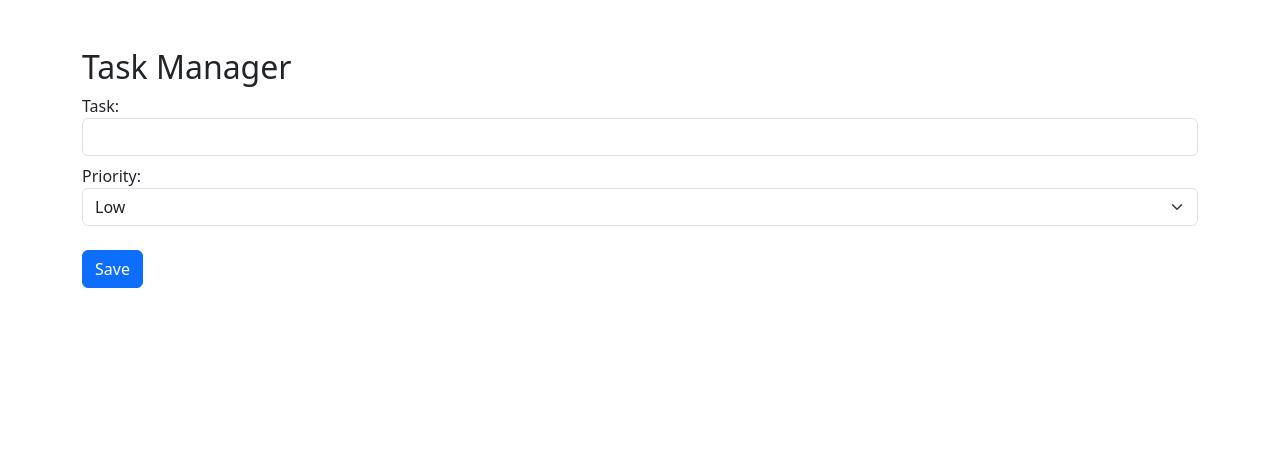
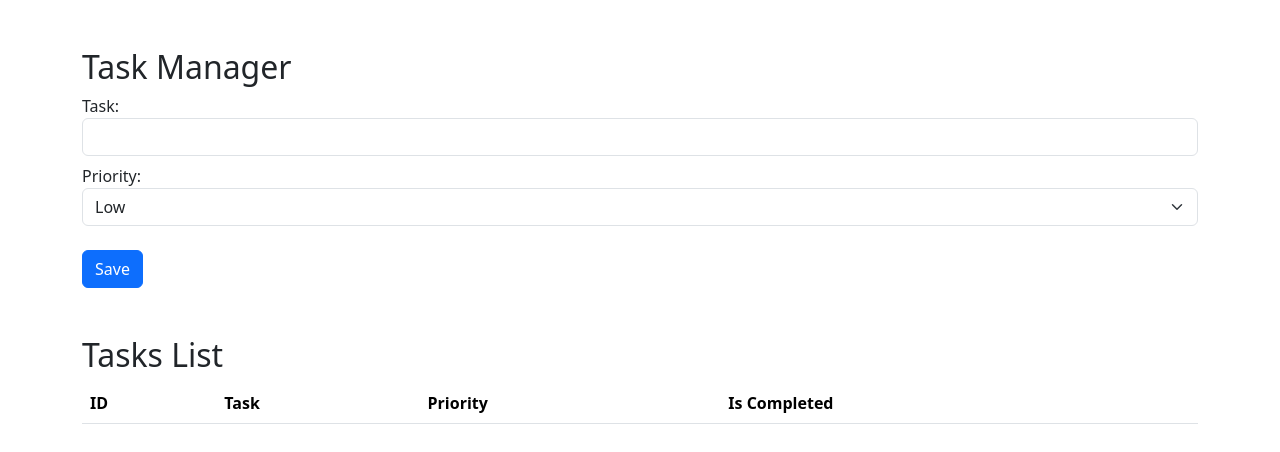
Before and after one commit to jlbautistac/js-practices, a website: page fullstack/index.html in a window 1280 px wide. Drawn offline with nearby package versions, Linux system fonts and the light colour scheme.

Commit message:
Add tasks list section to index.html with table structure

```diff
--- a/fullstack/index.html
+++ b/fullstack/index.html
@@ -22,5 +22,22 @@
             <button type="submit" class="btn btn-primary">Save</button>
         </form>
     </div>
+    <div class="container">
+        <h2>Tasks List</h2>
+
+        <table class="table table-striped">
+            <thead>
+                <tr>
+                    <th>ID</th>
+                    <th>Task</th>
+                    <th>Priority</th>
+                    <th>Is Completed</th>
+                </tr>
+            </thead>
+            <tbody>
+
+            </tbody>
+        </table>
+    </div>
 </body>
 </html>
```
